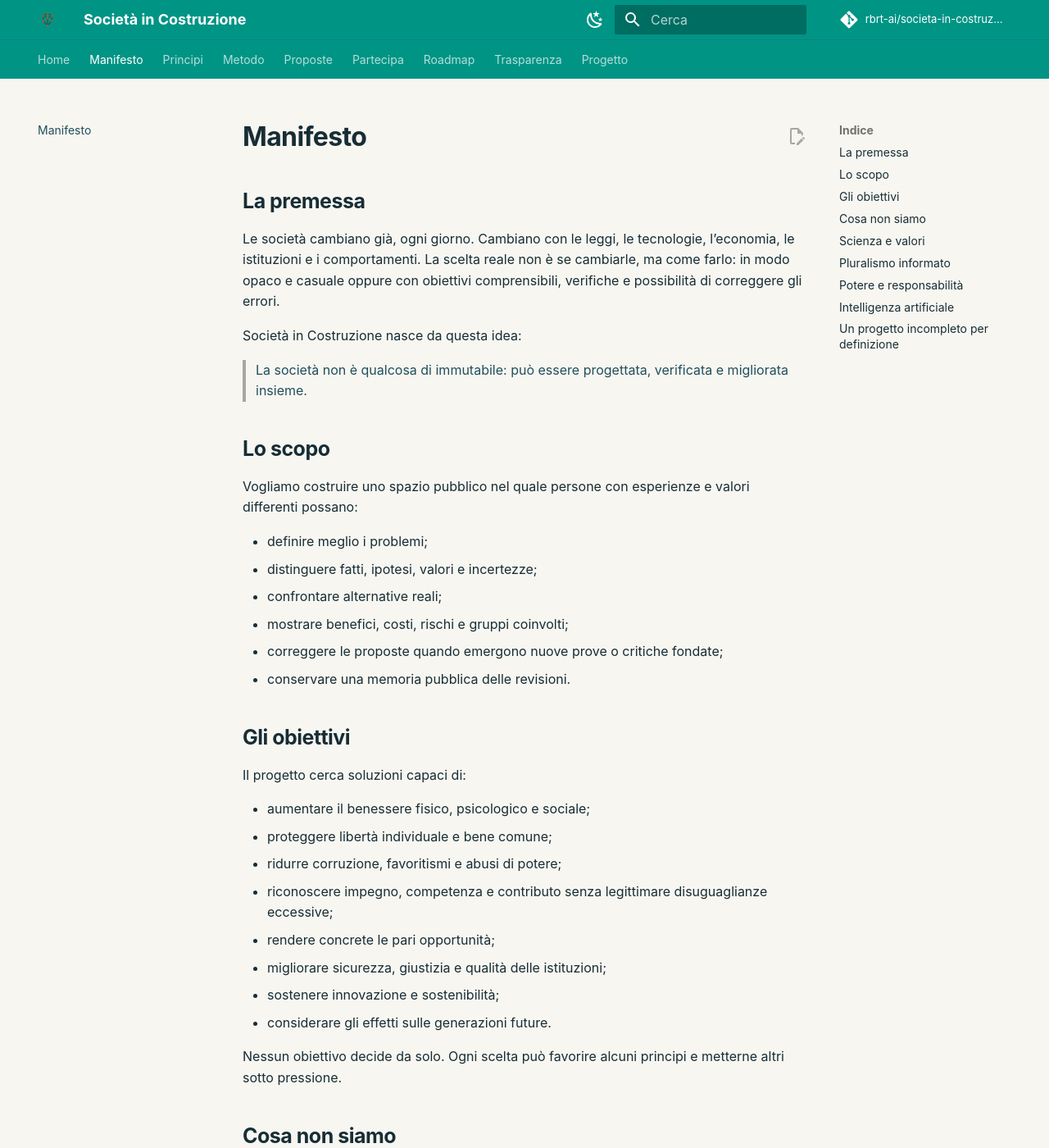
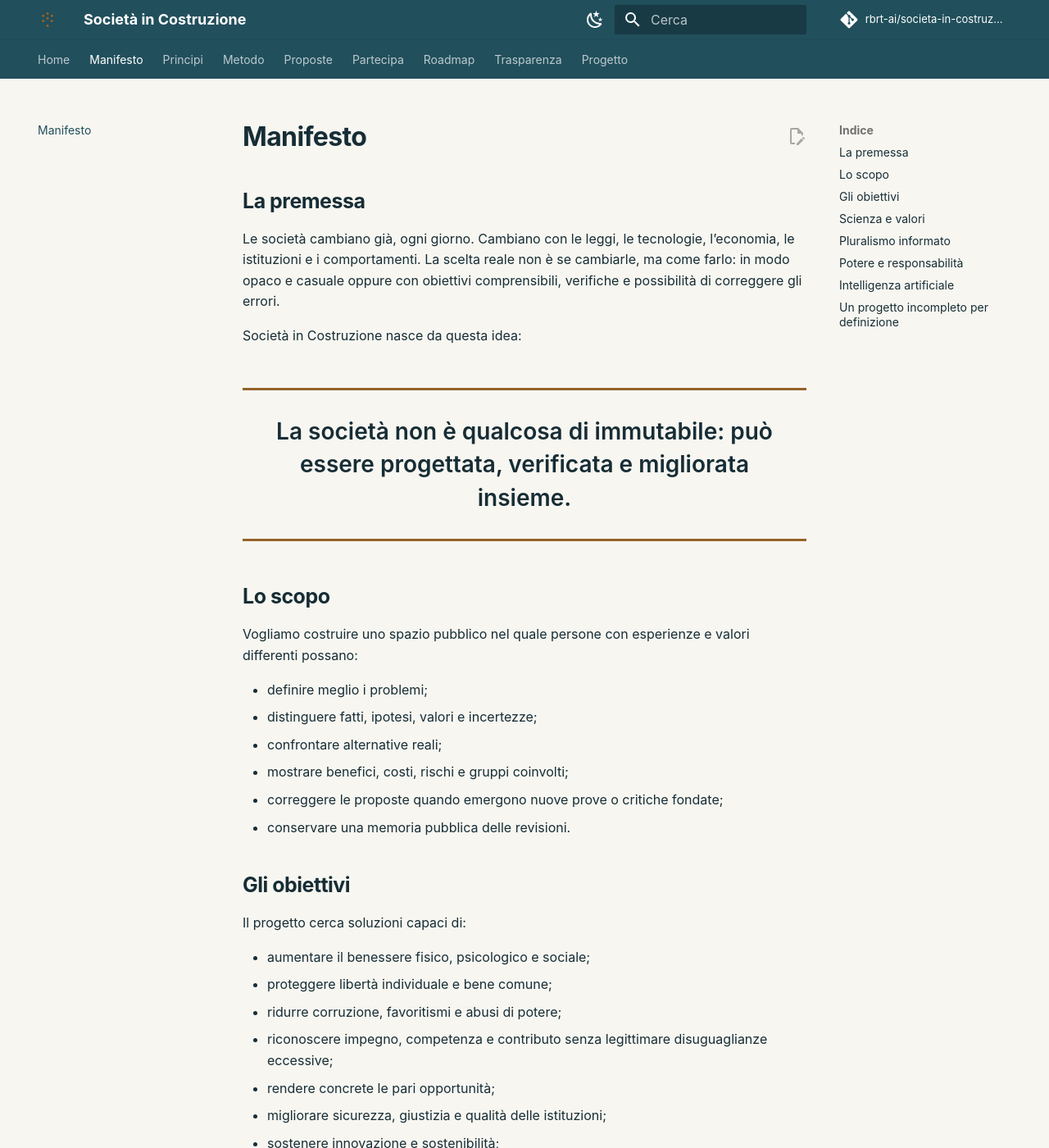
Before and after one commit to rbrt-ai/societa-in-costruzione, an MkDocs documentation site: the page built from docs/manifesto.md, in a window 1280 px wide and 1400 px high. Shown: the whole window at 82% size. Built offline with MkDocs 1.6.1 and Material for MkDocs 9.7.7, drawn with Linux system fonts in a browser that asks for light colours; comment, search, counter and statistics services are not loaded; some of the changed text lies outside the part shown.

Commit message:
feat: strengthen manifesto visual hierarchy

```diff
--- a/docs/manifesto.md
+++ b/docs/manifesto.md
@@ -8,7 +8,9 @@
 
 Società in Costruzione nasce da questa idea:
 
-> La società non è qualcosa di immutabile: può essere progettata, verificata e migliorata insieme.
+<blockquote class="manifesto-thesis">
+  <p>La società non è qualcosa di immutabile: può essere progettata, verificata e migliorata insieme.</p>
+</blockquote>
 
 ## Lo scopo
 
--- a/docs/stylesheets/extra.css
+++ b/docs/stylesheets/extra.css
@@ -6,9 +6,25 @@
 }
 
 [data-md-color-scheme="default"] {
+  --md-primary-fg-color: #214f5c;
+  --md-primary-fg-color--light: #4f7d72;
+  --md-primary-fg-color--dark: #173d48;
+  --md-accent-fg-color: #966329;
+  --md-accent-fg-color--transparent: rgba(150, 99, 41, 0.12);
   --md-default-bg-color: #f7f6f1;
   --md-default-fg-color: #172d35;
   --md-typeset-a-color: #214f5c;
+}
+
+[data-md-color-scheme="slate"] {
+  --md-primary-fg-color: #214f5c;
+  --md-primary-fg-color--light: #4f7d72;
+  --md-primary-fg-color--dark: #173d48;
+  --md-accent-fg-color: #966329;
+  --md-accent-fg-color--transparent: rgba(150, 99, 41, 0.12);
+  --md-default-bg-color: #16232a;
+  --md-default-fg-color: #e7e2d8;
+  --md-typeset-a-color: #a9dbd0;
 }
 
 .md-header {
@@ -18,7 +34,7 @@
 .md-typeset h1,
 .md-typeset h2,
 .md-typeset h3 {
-  color: #172d35;
+  color: var(--md-default-fg-color);
   font-weight: 700;
   letter-spacing: -0.02em;
 }
@@ -28,12 +44,63 @@
   color: #214f5c;
 }
 
+[data-md-color-scheme="slate"] .md-typeset blockquote {
+  color: #a9dbd0;
+}
+
+.md-typeset blockquote.manifesto-thesis {
+  border: 0;
+  border-top: 3px solid var(--md-accent-fg-color);
+  border-bottom: 3px solid var(--md-accent-fg-color);
+  color: var(--md-default-fg-color);
+  font-size: 1.4rem;
+  font-weight: 600;
+  line-height: 1.45;
+  margin: 2.5rem 0;
+  padding: 1.5rem 1rem;
+  text-align: center;
+}
+
+.md-typeset blockquote.manifesto-thesis p {
+  margin: 0;
+}
+
+.md-typeset .admonition.warning,
+.md-typeset details.warning {
+  border-color: var(--md-accent-fg-color);
+}
+
+.md-typeset .warning > .admonition-title,
+.md-typeset .warning > summary {
+  background-color: rgba(150, 99, 41, 0.12);
+}
+
+.md-typeset .warning > .admonition-title::before,
+.md-typeset .warning > summary::before {
+  background-color: var(--md-accent-fg-color);
+}
+
 .md-typeset .md-button {
   border-radius: 0.35rem;
 }
 
+[data-md-color-scheme="slate"] .md-typeset .md-button:not(.md-button--primary) {
+  border-color: #a9dbd0;
+  color: #a9dbd0;
+}
+
+[data-md-color-scheme="slate"] .md-typeset .md-button:not(.md-button--primary):hover,
+[data-md-color-scheme="slate"] .md-typeset .md-button:not(.md-button--primary):focus {
+  background-color: #a9dbd0;
+  color: #16232a;
+}
+
 .md-typeset table:not([class]) th {
   background-color: #eaf2ef;
+}
+
+[data-md-color-scheme="slate"] .md-typeset table:not([class]) th {
+  background-color: #21363d;
 }
 
 @media (prefers-reduced-motion: reduce) {
--- a/mkdocs.yml
+++ b/mkdocs.yml
@@ -31,7 +31,12 @@
   features:
     - navigation.tabs
     - navigation.sections
+    - navigation.indexes
+    - navigation.footer
+    - navigation.instant
+    - navigation.instant.progress
     - navigation.top
+    - toc.follow
     - search.highlight
     - search.share
     - content.action.edit
@@ -43,7 +48,7 @@
   - Principi: principi.md
   - Metodo: metodo.md
   - Proposte:
-      - Introduzione: proposte/index.md
+      - Proposte: proposte/index.md
       - Benessere psicologico: proposte/salute-mentale-territoriale.md
       - Apprendimento permanente: proposte/apprendimento-permanente.md
       - Template: proposte/template.md
```
Also changed, not shown: other parts of docs/manifesto.md (+12 -10 lines), docs/index.md (+3 -1 lines).
